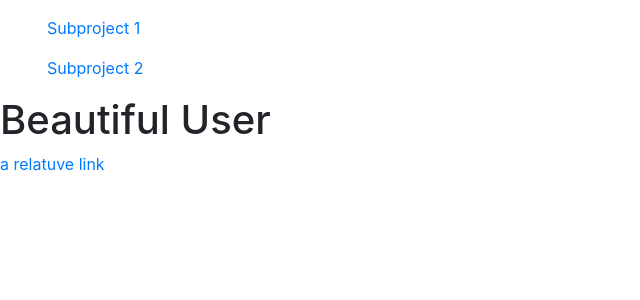
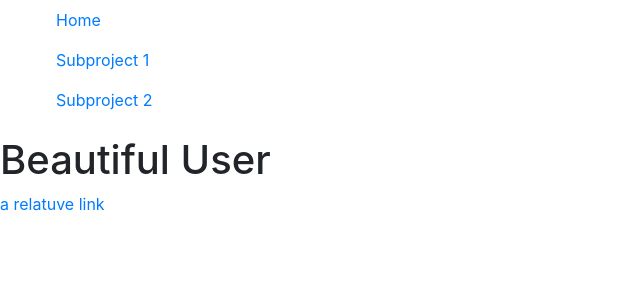
Before and after one commit to TestOrgLeonB/testorgleonb.github.io, a Jekyll site: the page built from README.md, in a window 1280 px wide. Shown: the top 300 px of the page, without its empty margins (0-640 px from the left). Built offline with Jekyll 4.4.1, drawn with Linux system fonts in a browser that asks for light colours; our own code applies the rules of GitHub Pages for plain Markdown files.

Commit message:
fixed Nav

```diff
--- a/_layouts/default.html
+++ b/_layouts/default.html
@@ -7,22 +7,23 @@
     <title>{{ page.title }}</title>
 </head>
 <body>
-    <nav class="navbar navbar-expand-lg bg-body-tertiary">
 
-        <div class="container-fluid">
-            <ul class="nav flex-column">
+        <div class="nav flex-column nav-pill">
+            <ul>
+
+                <li class="nav-link"><a  href="/"> Home</a></li>
+
                 {% for project in site.data.projects %}
                     {% for subproject in project %}
                         {% assign remainder = forloop.index0 | modulo: 2 %}
                         {% if remainder == 1 %}
-                            <li class="nav-item"><a class="nav-link active" href="{{subproject[0].project_root}}"> {{subproject[0].title}}</a></li>
+                            <li class="nav-link"><a href="{{subproject[0].project_root}}"> {{subproject[0].title}}</a></li>
                         {% endif %}
                     {% endfor %}
                 {% endfor %}
             </ul>
         </div>
 
-    </nav>
 
     <div class="content">
         {{ content }}
```
